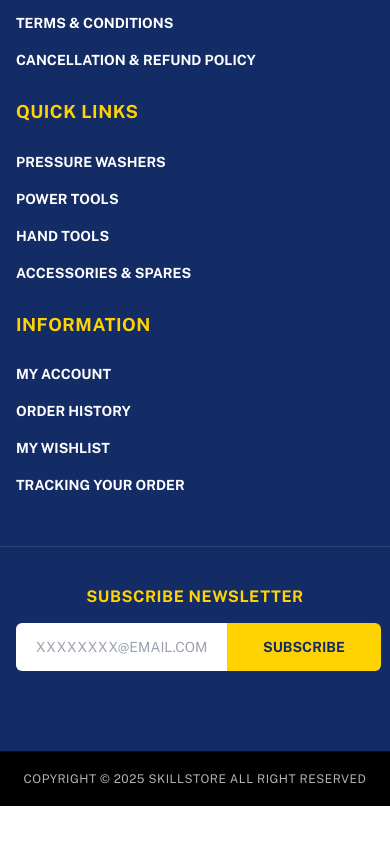
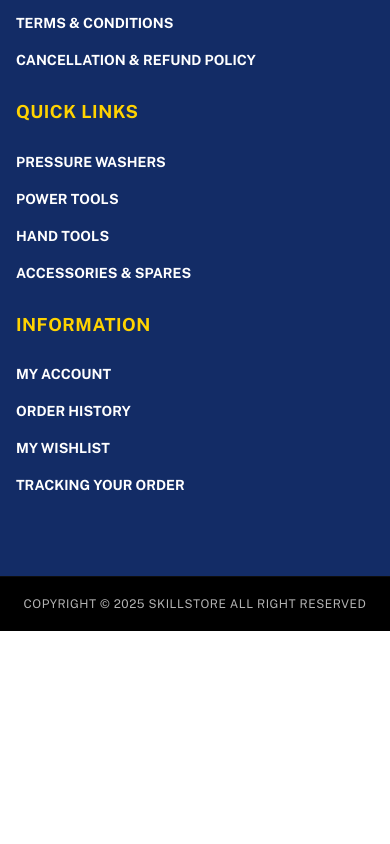
Before and after one commit to Arnav-Sharma437/Skill-store, a Next.js app: page /cart in a window 390 px wide. Shown: the part 1389-2233 px from the top of the page. After the commit the page ends 2080 px from the top, so only its background shows below. Built offline with nearby package versions, Linux system fonts and the light colour scheme.

Commit message:
feat: hide feature badges on mobile devices and remove subscribe newsletter section from footer

```diff
--- a/src/components/home/Footer.tsx
+++ b/src/components/home/Footer.tsx
@@ -1,21 +1,9 @@
-"use client";
-
-import React, { useState } from "react";
+import React from "react";
 import Link from "next/link";
 import Image from "next/image";
 import styles from "./Footer.module.css";
 
 export default function Footer() {
-  const [email, setEmail] = useState("");
-
-  const handleSubscribe = (e: React.FormEvent) => {
-    e.preventDefault();
-    if (email.trim()) {
-      alert(`Subscribed: ${email}`);
-      setEmail("");
-    }
-  };
-
   return (
     <footer className={styles.footer}>
       {/* Deeper Concave Curved SVG Separator with a thick Sky Blue stroke */}
@@ -139,27 +127,6 @@
             </nav>
           </div>
         </div>
-
-        {/* Newsletter Subscription Row */}
-        <div className={`${styles.newsletterContainer} container`}>
-          <div className={styles.newsletterInner}>
-            <h4 className={styles.newsletterTitle}>SUBSCRIBE NEWSLETTER</h4>
-            <form onSubmit={handleSubscribe} className={styles.newsletterForm}>
-              <input
-                type="email"
-                placeholder="XXXXXXXX@EMAIL.COM"
-                value={email}
-                onChange={(e) => setEmail(e.target.value)}
-                className={styles.newsletterInput}
-                required
-                aria-label="Email address"
-              />
-              <button type="submit" className={styles.newsletterBtn}>
-                SUBSCRIBE
-              </button>
-            </form>
-          </div>
-        </div>
       </div>
 
       {/* Black Copyright Bar */}
```
Also changed, not shown: src/components/home/FeatureBadges.module.css (+2 -6 lines).
